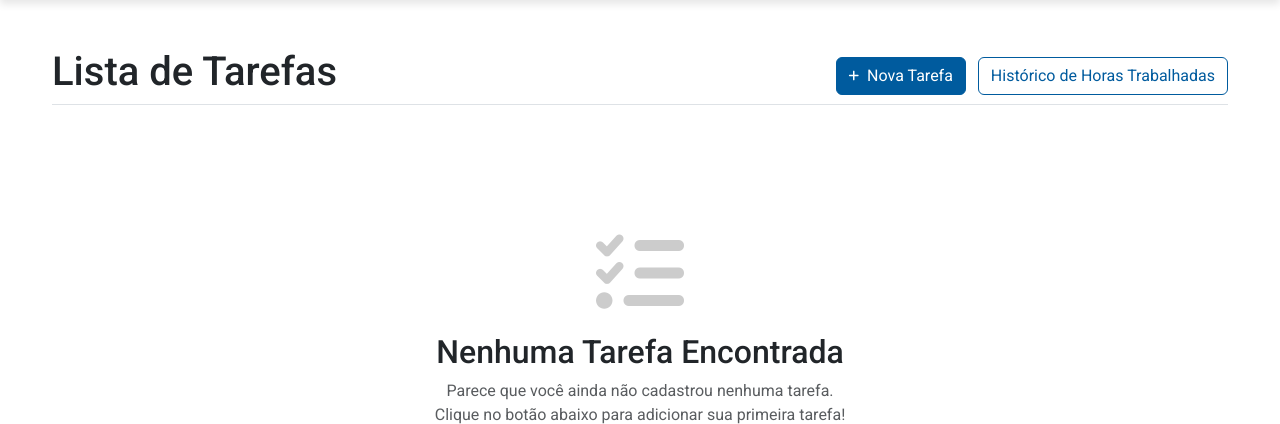
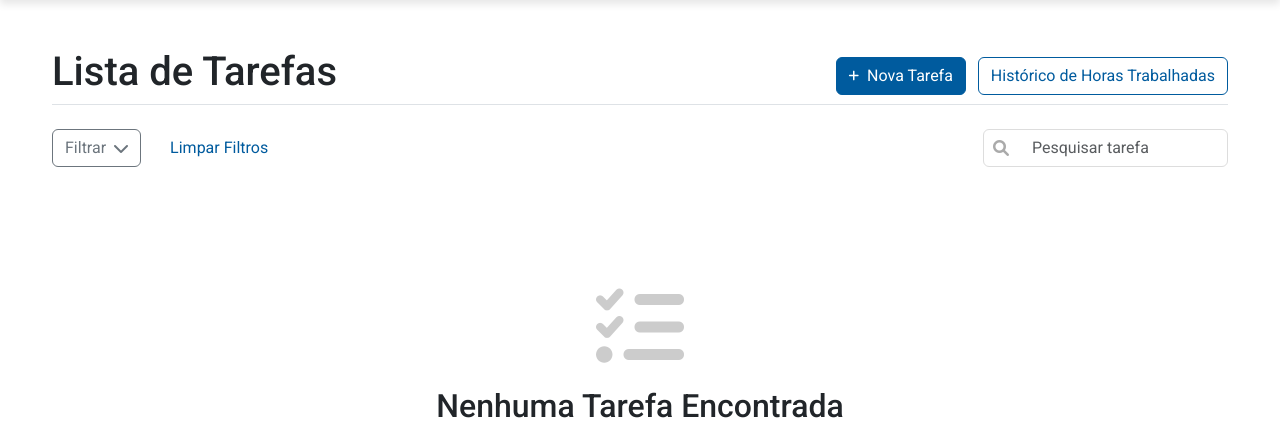
Before and after one commit to rodrigoMedeiros0/desafio_senado_django, a Django app: page / in a window 1280 px wide. Shown: the part 58-482 px from the top of the page. Run offline with Django 5.2, Linux system fonts and the light colour scheme; data that the repository does not hold is empty.

Commit message:
feat: implementa lógica de filtros para tarefas

```diff
--- a/setup/static/css/tarefas.css
+++ b/setup/static/css/tarefas.css
@@ -7,3 +7,30 @@
   .pagination .page-item .page-link {
     color: #005b9e;
 }
+
+.form-floating label {
+  color: #005b9e;
+}
+
+.form-floating .form-control {
+  margin-top: 8px;
+}
+
+
+#filterSection .form-floating .form-control {
+  border: none;
+  border-bottom: 1px solid #ccc;
+  border-radius: 0;
+  box-shadow: none;
+  transition: border-color 0.3s ease-in-out;
+  padding-left: 0;
+}
+
+#filterSection .form-floating .form-control:focus {
+  border-bottom: 2px solid #005b9e;
+  box-shadow: none;
+}
+
+.form-floating .form-control[type="date"]::-webkit-calendar-picker-indicator {
+  filter: invert(50%);
+}
--- /dev/null
+++ b/tarefa/filters.py
@@ -0,0 +1,24 @@
+from .models import Tarefa
+from datetime import datetime, timedelta
+
+
+def filtrar_tarefas(request, queryset):
+    data_inicio = request.GET.get('data_inicio')
+    data_final = request.GET.get('data_final')
+    responsavel = request.GET.get('responsavel')
+    titulo = request.GET.get('titulo')
+    descricao = request.GET.get('descricao')
+
+    if data_inicio:
+        queryset = queryset.filter(data_criacao__gte=data_inicio)
+    if data_final:
+        data_final_obj = datetime.strptime(data_final, '%Y-%m-%d') + timedelta(days=1) - timedelta(seconds=1)
+        queryset = queryset.filter(data_criacao__lte=data_final_obj)
+    if responsavel:
+        queryset = queryset.filter(nome_responsavel__icontains=responsavel)
+    if titulo:
+        queryset = queryset.filter(titulo__icontains=titulo)
+    if descricao:
+        queryset = queryset.filter(descricao__icontains=descricao)
+
+    return queryset
--- /dev/null
+++ b/tarefa/templates/tarefa/componentes/filtro_tarefas.html
@@ -0,0 +1,128 @@
+<div class="mb-3 d-flex justify-content-between gap-3">
+  <div class="d-flex gap-3">
+    <button
+      class="btn d-flex align-items-center btn-outline-secondary"
+      type="button"
+      id="btnToggleFilters"
+    >
+      Filtrar
+      <i class="fas fa-chevron-down ms-2" id="filterIcon"></i>
+    </button>
+
+    <a href="{% url 'listar_tarefas' %}" class="btn text-custom">
+      Limpar Filtros
+    </a>
+  </div>
+
+  <div class="position-relative" style="max-width: 300px">
+    <i
+      class="fas fa-search position-absolute"
+      style="left: 10px; top: 50%; transform: translateY(-50%); color: #aaa"
+    ></i>
+    <input
+      type="text"
+      class="form-control ps-5"
+      placeholder="Pesquisar tarefa"
+      style="border: 1px solid #ddd; box-shadow: none"
+      aria-label="Search"
+    />
+  </div>
+</div>
+
+<form method="GET" action="">
+  <div id="filterSection" class="d-none mt-3" style="max-width: 1200px">
+    <div class="row">
+      <div class="col-md-4">
+        <div class="form-floating">
+          <input
+            type="date"
+            class="form-control"
+            id="data_inicio"
+            name="data_inicio"
+            placeholder="Data Início"
+          />
+          <label for="data_inicio">Data Início</label>
+        </div>
+      </div>
+      <div class="col-md-4">
+        <div class="form-floating">
+          <input
+            type="date"
+            class="form-control"
+            id="data_final"
+            name="data_final"
+            placeholder="Data Fim"
+          />
+          <label for="data_final">Data Fim</label>
+        </div>
+      </div>
+      <div class="col-md-4">
+        <div class="form-floating">
+          <input
+            type="text"
+            class="form-control"
+            id="responsavel"
+            name="responsavel"
+            placeholder="Responsável"
+          />
+          <label for="responsavel">Responsável</label>
+        </div>
+      </div>
+    </div>
+    <div class="row mt-3">
+      <div class="col-md-4">
+        <div class="form-floating">
+          <input
+            type="text"
+            class="form-control"
+            id="titulo"
+            name="titulo"
+            placeholder="Título"
+          />
+          <label for="titulo">Título</label>
+        </div>
+      </div>
+      <div class="col-md-4">
+        <div class="form-floating">
+          <input
+            type="text"
+            class="form-control"
+            id="descricao"
+            name="descricao"
+            placeholder="Descrição"
+          />
+          <label for="descricao">Descrição</label>
+        </div>
+      </div>
+      <div class="col-md-4 d-flex align-items-end">
+        <button type="submit" class="btn btn-custom-outline">
+          <i class="fas fa-search me-2"></i> Aplicar Filtros
+        </button>
+      </div>
+    </div>
+  </div>
+</form>
+
+<script>
+  document.addEventListener("DOMContentLoaded", function () {
+    const filterSection = document.getElementById("filterSection");
+    const btnToggleFilters = document.getElementById("btnToggleFilters");
+    const filterIcon = document.getElementById("filterIcon");
+
+    btnToggleFilters.addEventListener("click", function () {
+      filterSection.classList.toggle("d-none");
+
+      if (filterSection.classList.contains("d-none")) {
+        filterIcon.classList.remove("fa-chevron-up");
+        filterIcon.classList.add("fa-chevron-down");
+        btnToggleFilters.classList.remove("btn-secondary");
+        btnToggleFilters.classList.add("btn-outline-secondary");
+      } else {
+        filterIcon.classList.remove("fa-chevron-down");
+        filterIcon.classList.add("fa-chevron-up");
+        btnToggleFilters.classList.remove("btn-outline-secondary");
+        btnToggleFilters.classList.add("btn-secondary");
+      }
+    });
+  });
+</script>
--- a/tarefa/templates/tarefa/home.html
+++ b/tarefa/templates/tarefa/home.html
@@ -23,6 +23,8 @@
   </div>
 </div>
 
+{% include 'tarefa/componentes/filtro_tarefas.html'  %}
+
 {% if tarefas %}
 {% include 'tarefa/componentes/tabela_tarefas.html' %}
 {% else %}
--- a/tarefa/views.py
+++ b/tarefa/views.py
@@ -2,10 +2,13 @@ from django.shortcuts import render, redirect
 from django.contrib import messages
 from .models import Tarefa
 from django.core.paginator import Paginator
+from .filters import filtrar_tarefas
 
 
 def listar_tarefa(request):
     tarefas_list = Tarefa.objects.all().order_by('-data_criacao')
+    tarefas_list = filtrar_tarefas(request, tarefas_list)
+
     paginator = Paginator(tarefas_list, 10)
 
     page_number = request.GET.get('page')
```
Also changed, not shown: tarefa/css/pagination.css (deleted, +0 -9 lines), tarefa/templates/tarefa/componentes/tabela_tarefas.html (+9 -22 lines).
